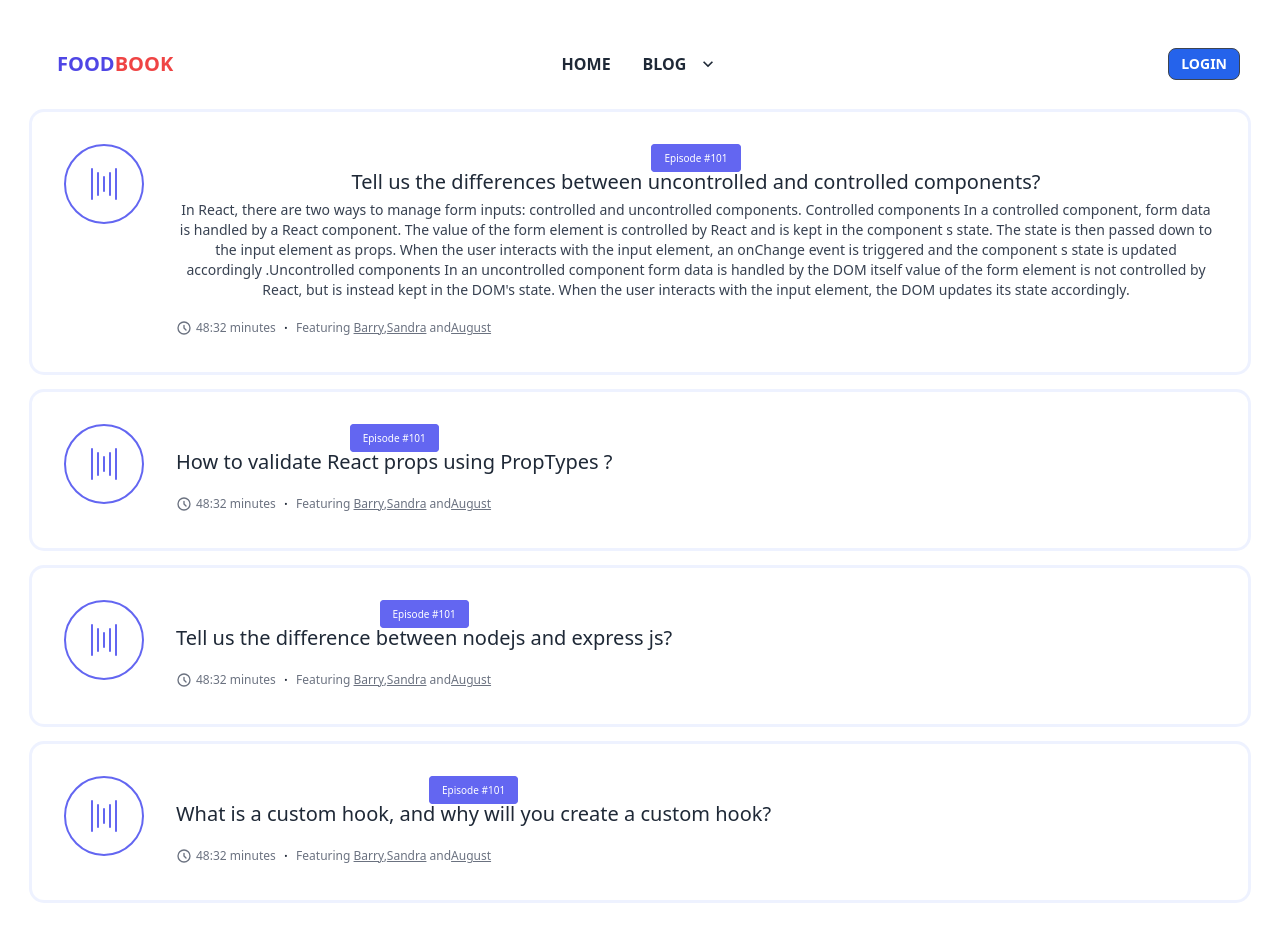
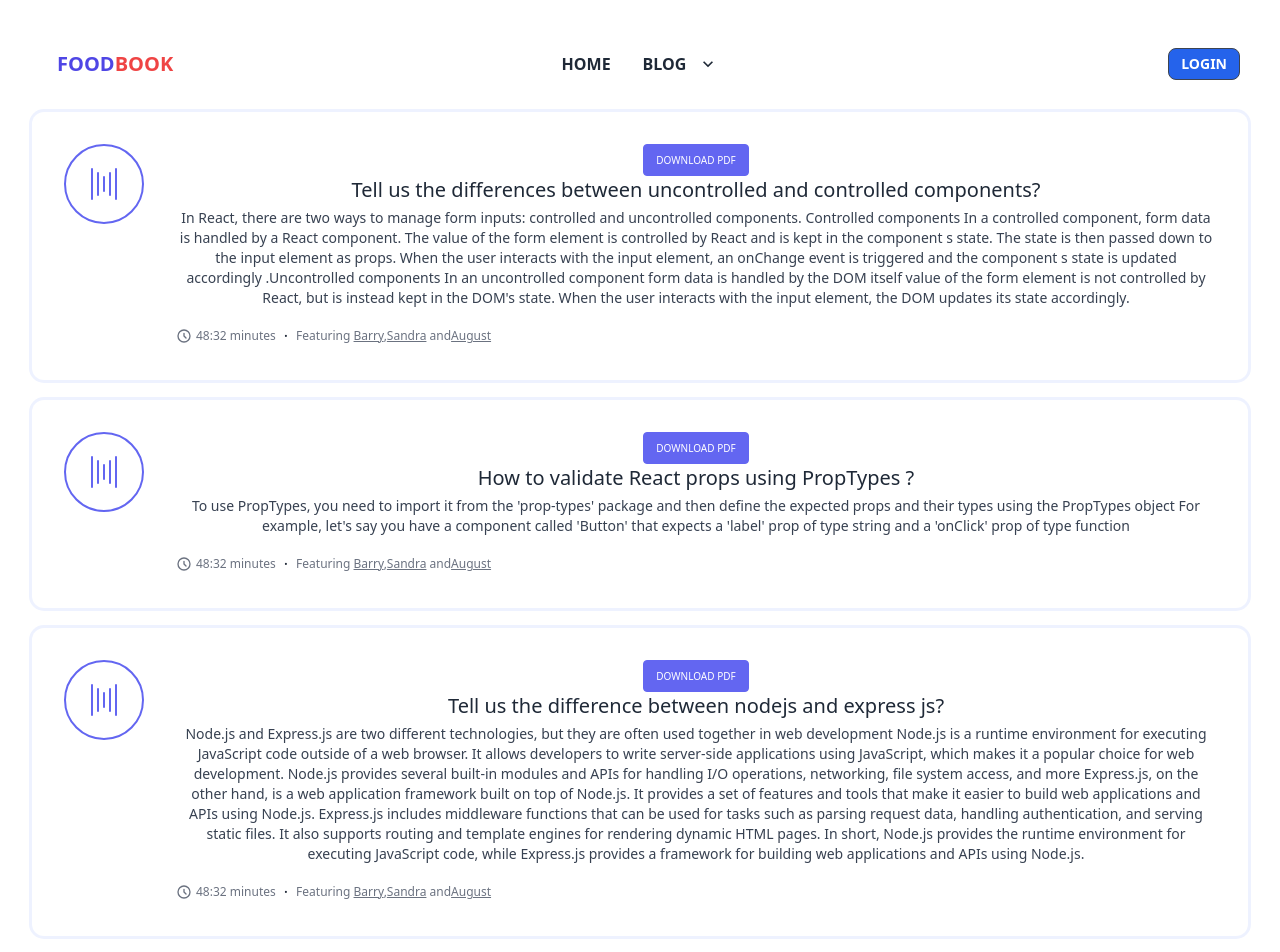
Before and after one commit to Rakib011110/chef-recipe-hunter-web-client-side, a React (Vite) app: page /blog in a window 1280 px wide. Shown: the top 952 px of the page. Built offline with nearby package versions, Linux system fonts and the light colour scheme; no server answers.

Commit message:
api link add

```diff
--- a/package.json
+++ b/package.json
@@ -21,7 +21,9 @@
     "react-dom": "^18.2.0",
     "react-icons": "^4.8.0",
     "react-lazy-load": "^4.0.1",
+    "react-pdf": "^6.2.2",
     "react-router-dom": "^6.11.0",
+    "react-to-print": "^2.14.12",
     "react-toastify": "^9.1.2",
     "sort-by": "^1.2.0"
   },
--- a/src/Components/Blog/Blog.jsx
+++ b/src/Components/Blog/Blog.jsx
@@ -1,6 +1,16 @@
-import React from "react";
+import React, { useRef } from "react";
+import { useReactToPrint } from "react-to-print";
+import { toast } from "react-toastify";
 
 const Blog = () => {
+  const componentRef = useRef();
+
+  const handlePrint = useReactToPrint({
+    content: () => componentRef.current,
+    documentTitle: "emp-data",
+    onAfterPrint: () => toast("success"),
+  });
+
   const questions = [
     {
       id: 1,
@@ -11,12 +21,12 @@ const Blog = () => {
     {
       id: 2,
       question: "How to validate React props using PropTypes ?",
-      ans: "",
+      ans: "To use PropTypes, you need to import it from the 'prop-types' package and then define the expected props and their types using the PropTypes object  For example, let's say you have a component called 'Button' that expects a 'label' prop of type string and a 'onClick' prop of type function ",
     },
     {
       id: 3,
       question: "Tell us the difference between nodejs and express js?",
-      ans: "",
+      ans: "Node.js and Express.js are two different technologies, but they are often used together in web development Node.js is a runtime environment for executing JavaScript code outside of a web browser. It allows developers to write server-side applications using JavaScript, which makes it a popular choice for web development. Node.js provides several built-in modules and APIs for handling I/O operations, networking, file system access, and more Express.js, on the other hand, is a web application framework built on top of Node.js. It provides a set of features and tools that make it easier to build web applications and APIs using Node.js. Express.js includes middleware functions that can be used for tasks such as parsing request data, handling authentication, and serving static files. It also supports routing and template engines for rendering dynamic HTML pages.  In short, Node.js provides the runtime environment for executing JavaScript code, while Express.js provides a framework for building web applications and APIs using Node.js.",
     },
     {
       id: 4,
@@ -26,7 +36,7 @@ const Blog = () => {
   ];
 
   return (
-    <div className="mt-4 grid grid-cols-1 gap-5">
+    <div ref={componentRef} className="mt-4 grid grid-cols-1 gap-5">
       {questions.map((q) => (
         <article class="rounded-xl bg-white p-4 ring ring-indigo-50 sm:p-6 lg:p-8">
           <div class="flex items-start sm:gap-8">
@@ -44,8 +54,11 @@ const Blog = () => {
             </div>
 
             <div>
-              <strong class="rounded border border-indigo-500 bg-indigo-500 px-3 py-1.5 text-[10px] font-medium text-white">
-                Episode #101
+              <strong
+                onClick={handlePrint}
+                class="rounded btn btn-sm border border-indigo-500 bg-indigo-500 px-3 py-1.5 text-[10px] font-medium text-white"
+              >
+                DOWNLOAD PDF
               </strong>
 
               <h3 class=" text-lg font-medium sm:text-xl ">
--- a/src/Components/Home/ChefSection/Chefs.jsx
+++ b/src/Components/Home/ChefSection/Chefs.jsx
@@ -6,7 +6,7 @@ const Chefs = () => {
   // console.log(chefs);
 
   useEffect(() => {
-    fetch("http://localhost:5000/chefs")
+    fetch("https://chef-recipe-hunter-server-psi-six.vercel.app/chefs")
       .then((res) => res.json())
       .then((data) => setChef(data));
   }, []);
--- a/src/firebase/firebase.config.js
+++ b/src/firebase/firebase.config.js
@@ -5,12 +5,12 @@ import { initializeApp } from "firebase/app";
 
 // Your web app's Firebase configuration
 const firebaseConfig = {
-    apiKey: "AIzaSyC7WMRQd3-Aye22RHhco-ecbxoFoIaCto8",
-    authDomain: "chef-recipe-hunter-web.firebaseapp.com",
-    projectId: "chef-recipe-hunter-web",
-    storageBucket: "chef-recipe-hunter-web.appspot.com",
-    messagingSenderId: "899219579377",
-    appId: "1:899219579377:web:2e8aa88269c46e8c0e6450"
+    apiKey: import.meta.env.VITE_APIKEY,
+    authDomain: import.meta.env.VITE_AUTHDOMAIN,
+    projectId: import.meta.env.VITE_PROJECTID,
+    storageBucket: import.meta.env.VITE_STORAGEBUCKET,
+    messagingSenderId: import.meta.env.VITE_MESSAGINGSENDERID,
+    appId: import.meta.env.VITE_APPID
 };
 
 // Initialize Firebase
--- a/src/main.jsx
+++ b/src/main.jsx
@@ -38,8 +38,11 @@ const router = createBrowserRouter([
             <ChefRecipies />{" "}
           </PrivetRouter>
         ),
+        // https://chef-recipe-hunter-server-psi-six.vercel.app
         loader: ({ params }) =>
-          fetch(`http://localhost:5000/chefs/${params.id}`),
+          fetch(
+            `https://chef-recipe-hunter-server-psi-six.vercel.app/chefs/${params.id}`
+          ),
       },
 
       {
```
Also changed, not shown: 2 other files (tests, documents, lock files or other folders).
